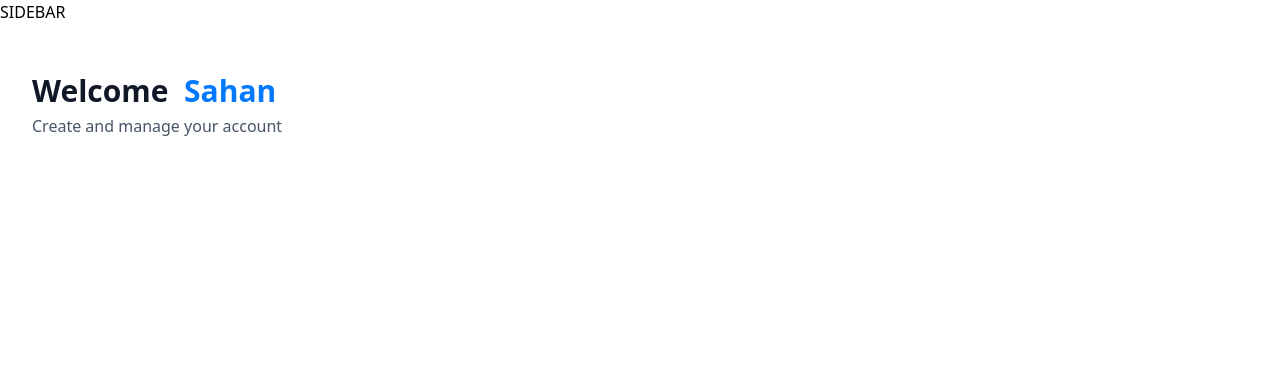
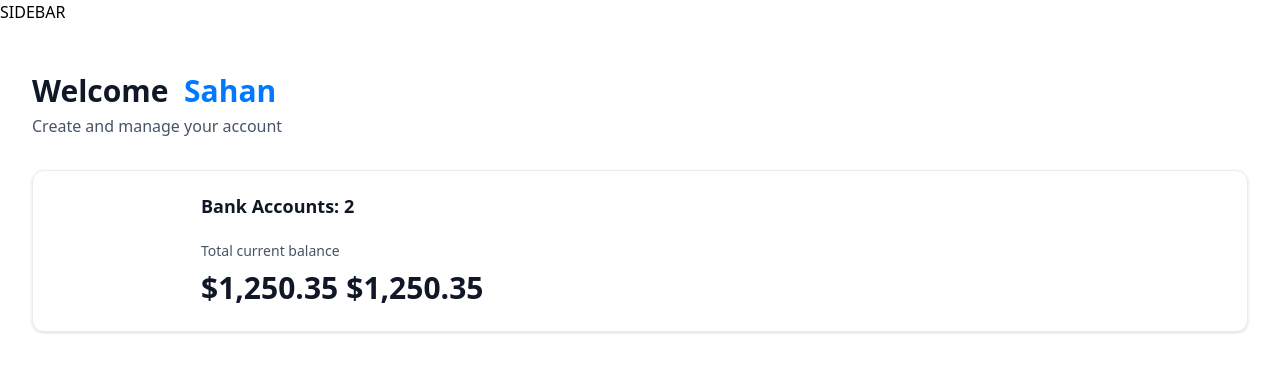
Before and after one commit to Sahan-Thilakaratne/Recruitment-Solution, a Next.js app: page / in a window 1280 px wide. Shown: the top 372 px of the page. Built offline with nearby package versions, Linux system fonts and the light colour scheme.

Commit message:
09thJanpush1

```diff
--- a/app/(root)/page.tsx
+++ b/app/(root)/page.tsx
@@ -1,4 +1,5 @@
 import HeaderBox from '@/components/HeaderBox'
+import TotalBalanceBox from '@/components/TotalBalanceBox'
 import React from 'react'
 
 const Home = () => {
@@ -14,6 +15,15 @@ const Home = () => {
           title = "Welcome"
           user= {loggedIn?.firstName || 'Guest'}
           subtext='Create and manage your account'/>
+
+
+          <TotalBalanceBox
+          accounts = {[]}
+          totalBanks = {2}
+          totalCurrentBalance={1250.35}
+
+          />
+
         </header>
       </div>
 
--- /dev/null
+++ b/components/TotalBalanceBox.tsx
@@ -0,0 +1,36 @@
+import { formatAmount } from '@/lib/utils'
+import React from 'react'
+import CountUp from 'react-countup';
+
+const TotalBalanceBox = ({accounts = [], totalBanks, totalCurrentBalance}:TotalBalanceBoxProps) => {
+  return (
+    <section className='total-balance'>
+
+        <div className='total-balance-chart'>
+
+        </div>
+
+        <div className='flex flex-col gap-6'>
+            <h2 className='header-2'>
+                 Bank Accounts: {totalBanks}
+            </h2>
+
+            <div className='flex flex-col gap-2'>
+                <p className='total-balance-label'>
+                    Total current balance
+                </p>
+
+                <p className='total-balance-amount flex-center gap-2'>
+
+                    <CountUp end={totalCurrentBalance} duration={2} decimals={2} prefix="$" separator="," />
+                    {formatAmount(totalCurrentBalance)}
+
+                </p>
+            </div>
+        </div>
+
+    </section>
+  )
+}
+
+export default TotalBalanceBox
--- a/package.json
+++ b/package.json
@@ -14,10 +14,13 @@
     "clsx": "^2.1.1",
     "lucide-react": "^0.469.0",
     "next": "14.2.16",
+    "query-string": "^9.1.1",
     "react": "^18",
+    "react-countup": "^6.5.3",
     "react-dom": "^18",
     "tailwind-merge": "^2.6.0",
-    "tailwindcss-animate": "^1.0.7"
+    "tailwindcss-animate": "^1.0.7",
+    "zod": "^3.24.1"
   },
   "devDependencies": {
     "@types/node": "^20",
```
Also changed, not shown: 1 other file (tests, documents, lock files or other folders).
